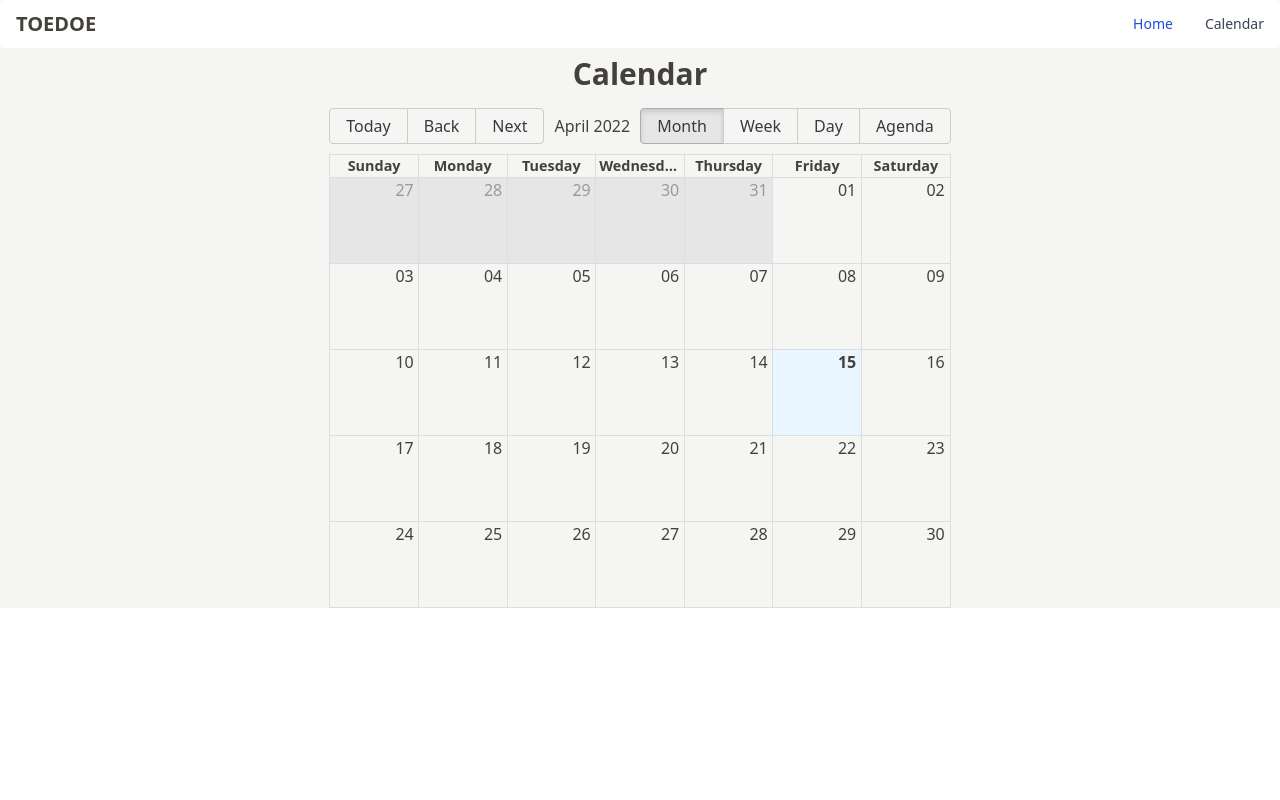
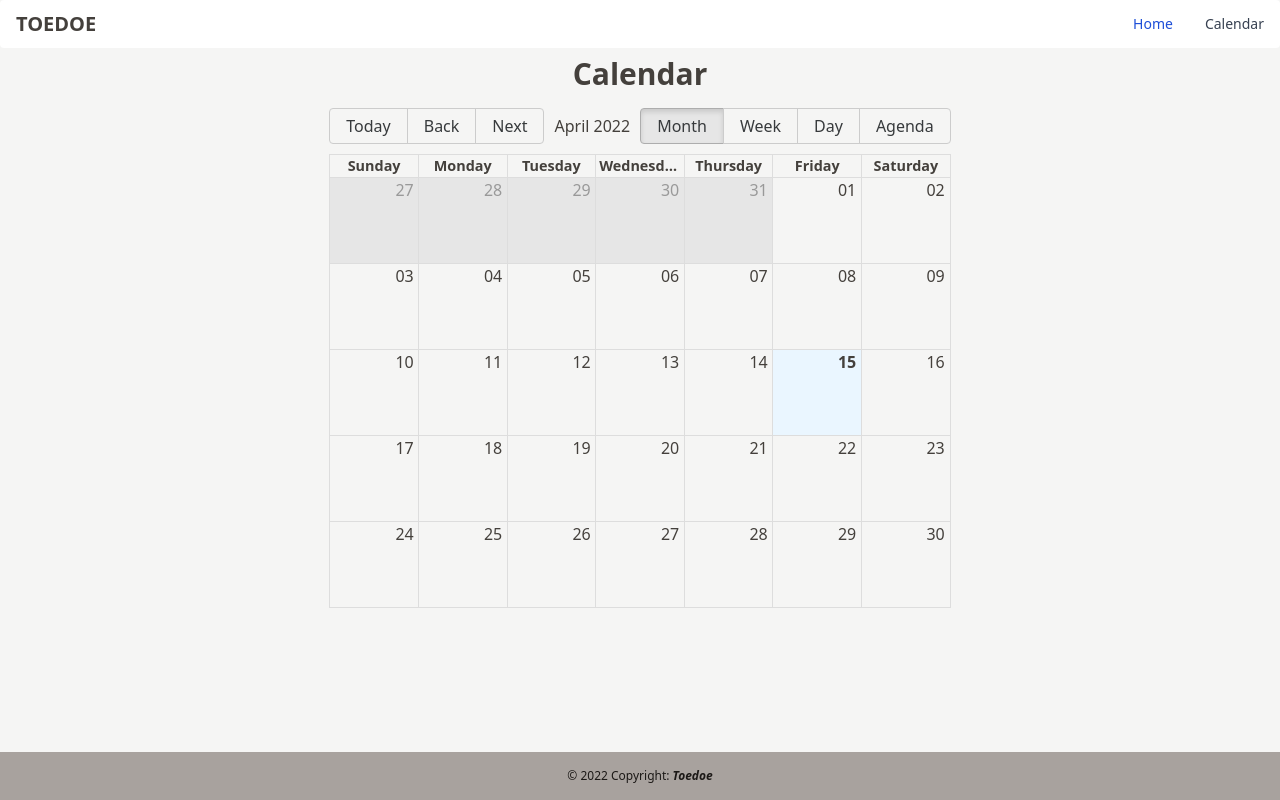
Before and after one commit to RubenDelb/verou-3-react-intro-RubenDelb, a React (Create React App) app: page /calendar in a window 1280 px wide. Built offline with nearby package versions, Linux system fonts and the light colour scheme.

Commit message:
Add a basic footer

```diff
--- a/src/App.js
+++ b/src/App.js
@@ -6,9 +6,10 @@ import Input from './Input';
 import Button from './Button';
 import DatePicker from "react-datepicker"
 import CalendarFull from './CalendarFull';
-import { BrowserRouter, Routes, Route } from 'react-router-dom';
+import { Routes, Route } from 'react-router-dom';
 import { toDate } from 'date-fns';
 import NavBar from './NavBar';
+import Footer from './Footer';
 
 
 const LocalStorageKey = "todosForTodoApp" // unique key to store 1 string in user's localstorage
@@ -69,9 +70,9 @@ function App() {
   };
 
   return (
-      <div className='grid justify-center text-center bg-stone-100 text-stone-700'>
+    <div className='flex flex-col h-screen text-center bg-stone-100 text-stone-700'>
         <NavBar />
-      <div class="grid justify-center">
+      <main class="grid justify-center mb-auto">
         <Routes>
           <Route path='/' element={<><Header headerTitle={"My Todo-List"} />
             <Input placeHolder={"Enter todo here..."} inputValue={titleRef} />
@@ -98,7 +99,8 @@ function App() {
             <TodoList todos={todos} toggleChecked={toggleChecked} /></>} />
               <Route path='/calendar' element={<CalendarFull todos={todos} />} />
             </Routes>
-      </div>
+      </main>
+      <Footer />
       </div>
   );
 }
--- /dev/null
+++ b/src/Footer.js
@@ -0,0 +1,11 @@
+import { Link } from "react-router-dom"
+
+const Footer = () => {
+  return (
+    <footer className="text-center text-xs py-4 bg-stone-400">
+        <div className="text-stone-900"> © 2022 Copyright: <Link to="/" className="italic font-semibold ">Toedoe</Link> </div>
+    </footer>
+  )
+}
+
+export default Footer
```
